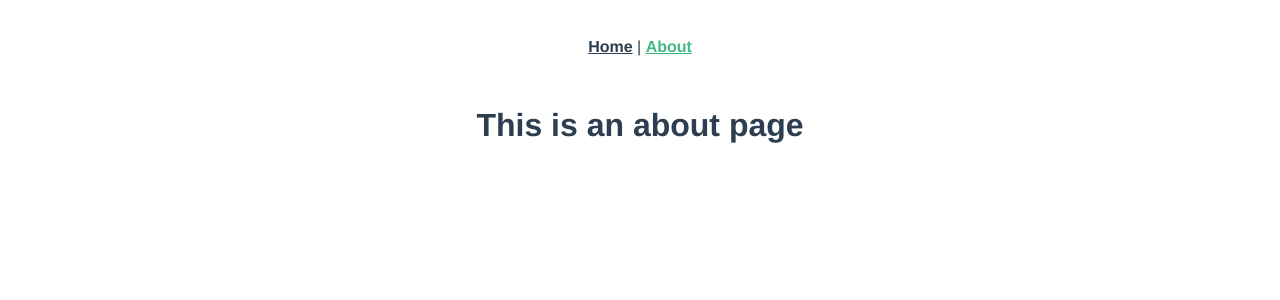
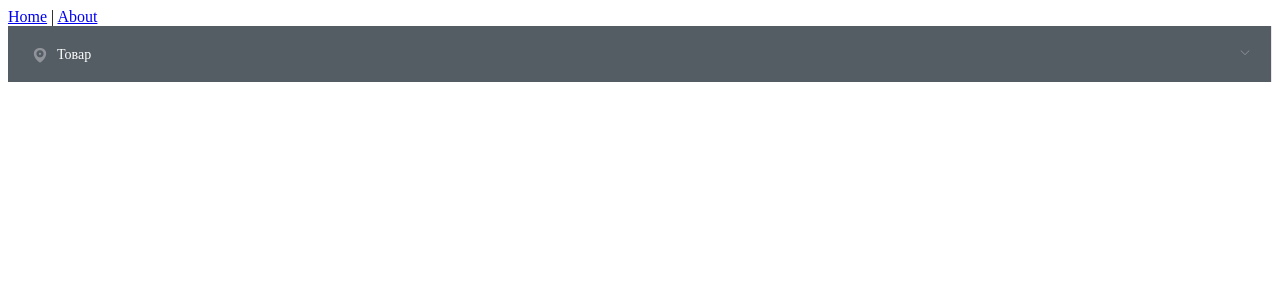
Before and after one commit to TTMRhino/gm74_vue_mobile, a Vue app: page /#/about in a window 1280 px wide. Shown: the top 300 px of the page. Built offline with nearby package versions, Linux system fonts and the light colour scheme.

Commit message:
21/01/2021

```diff
--- a/src/App.vue
+++ b/src/App.vue
@@ -3,30 +3,77 @@
     <div id="nav">
       <router-link to="/">Home</router-link> |
       <router-link to="/about">About</router-link>
+
+      <el-col :span="24">
+        <el-menu
+          default-active="2"
+          class="el-menu-vertical-demo"
+          background-color="#545c64"
+          text-color="#fff"
+          active-text-color="#ffd04b"
+           unique-opened='true'
+
+          >
+
+
+          <el-submenu index="1">
+
+            <template slot="title">
+              <i class="el-icon-location"></i>
+              <span>Товар</span>
+            </template>
+
+            <el-submenu index="1-1">
+             <template slot="title">Группа№1</template>
+              <el-menu-item index="1-1-1"
+                @click="clickMenu($event)"
+              >Под_Группа№1
+              </el-menu-item>
+            </el-submenu>
+
+            <el-submenu index="1-2">
+             <template slot="title">Группа№2</template>
+              <el-menu-item index="1-2-1"
+              @click="clickMenu($event)"
+              >Под_Группа№1</el-menu-item>
+              <el-menu-item index="1-2-2"
+              @click="clickMenu($event)"
+              >Под_Группа№2</el-menu-item>
+            </el-submenu>
+
+            <el-submenu index="1-3">
+             <template slot="title">Группа№3</template>
+              <el-menu-item index="1-3-1"
+              @click="clickMenu($event)"
+              >Под_Группа№1</el-menu-item>
+              <el-menu-item index="1-3-2"
+              @click="clickMenu($event)"
+              >Под_Группа№2</el-menu-item>
+              <el-menu-item index="1-3-3"
+              @click="clickMenu($event)"
+              >Под_Группа№3</el-menu-item>
+            </el-submenu>
+
+          </el-submenu>
+        </el-menu>
+      </el-col>
+
+
     </div>
     <router-view/>
   </div>
 </template>
 
-<style>
-#app {
-  font-family: Avenir, Helvetica, Arial, sans-serif;
-  -webkit-font-smoothing: antialiased;
-  -moz-osx-font-smoothing: grayscale;
-  text-align: center;
-  color: #2c3e50;
-}
+<script>
+  export default {
 
-#nav {
-  padding: 30px;
-}
+    methods: {
 
-#nav a {
-  font-weight: bold;
-  color: #2c3e50;
-}
+      clickMenu(subgroup){
+        //console.log(subgroup.$el.innerText + " "+ index);
+        console.log(subgroup.$el);
 
-#nav a.router-link-exact-active {
-  color: #42b983;
-}
-</style>
+      }
+    }
+  }
+</script>
--- a/src/views/About.vue
+++ b/src/views/About.vue
@@ -1,5 +1,5 @@
 <template>
   <div class="about">
-    <h1>This is an about page</h1>
+
   </div>
 </template>
--- a/src/views/Home.vue
+++ b/src/views/Home.vue
@@ -2,6 +2,7 @@
   <div class="home">
     <img alt="Vue logo" src="../assets/logo.png">
     <HelloWorld msg="Welcome to Your Vue.js App"/>
+
   </div>
 </template>
 
@@ -13,6 +14,6 @@ export default {
   name: 'Home',
   components: {
     HelloWorld
-  }
+  },
 }
 </script>
```
